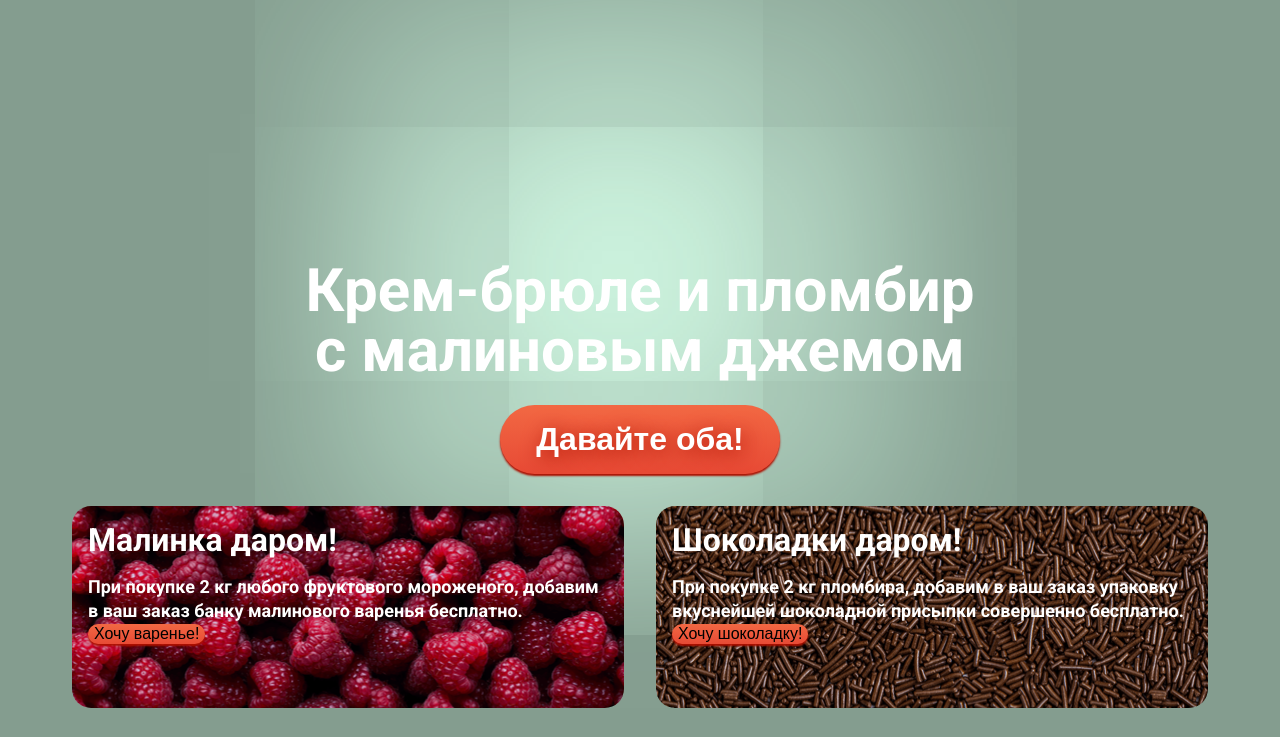
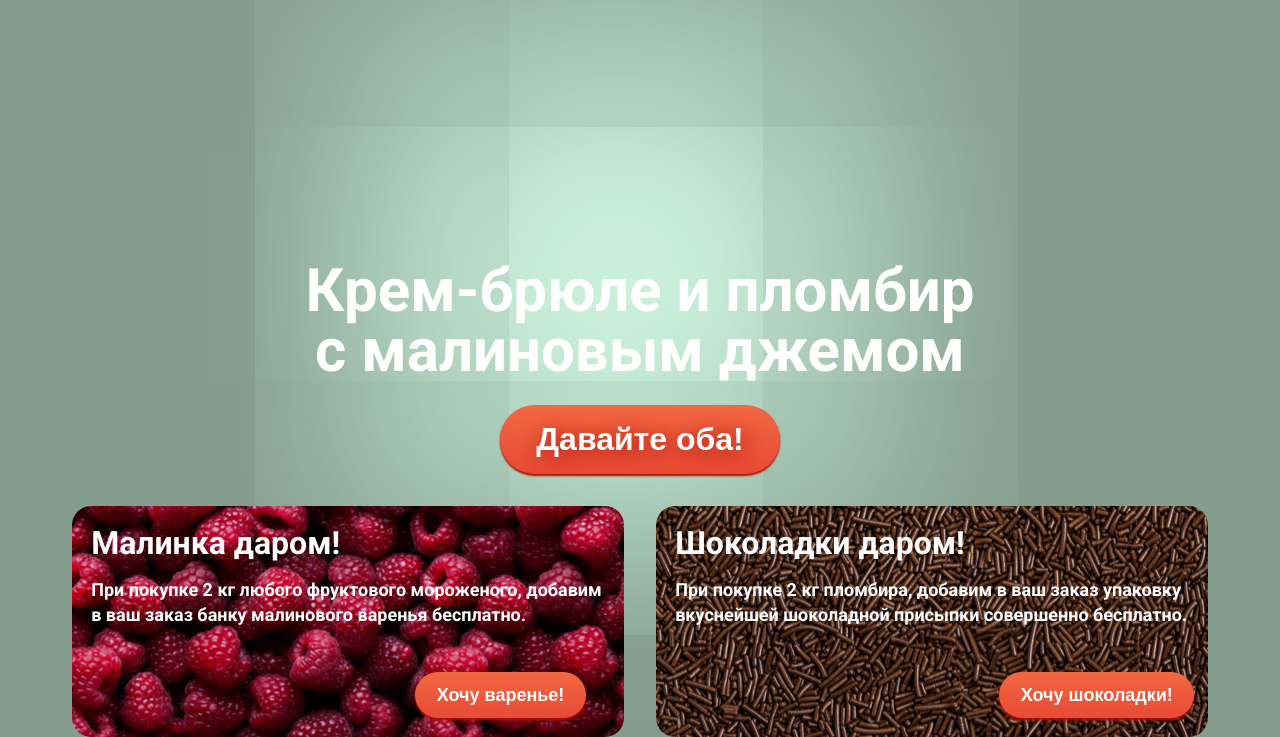
Before and after one commit to konopatova/gllacy, a plain HTML site: page index.html in a window 1280 px wide. Shown: the part 128-865 px from the top of the page. Before the commit the page ends 836 px from the top, so only its background shows below. Drawn offline with Linux system fonts and the light colour scheme.

Commit message:
изменила кнопки

```diff
--- a/css/style.css
+++ b/css/style.css
@@ -658,12 +658,15 @@ button {
 }
 
 .orange-button {
+  vertical-align: top;
+  color: #fff;
   border-radius: 10em;
   background-color: #e74a35;
   background-image: -moz-linear-gradient( 90deg, rgb(231,74,53) 0%, rgb(242,104,67) 100%);
   background-image: -webkit-linear-gradient( 90deg, rgb(231,74,53) 0%, rgb(242,104,67) 100%);
   background-image: -ms-linear-gradient( 90deg, rgb(231,74,53) 0%, rgb(242,104,67) 100%);
   box-shadow: 0 0.125em 0.125em 0 #ac1000;
+  font-weight: bold;
   border: none;
   z-index: 5;
 }
@@ -684,7 +687,7 @@ button {
 
 .rectangle {
   position: relative;
-  padding: 1em 1em 4em 1em;
+  padding: 1.2em 1.2em 4em 1.2em;
   width: 34.5em;
   border-radius: 1.2em;
   background-repeat: no-repeat;
@@ -694,6 +697,7 @@ button {
 
 .banner-group {
   justify-content: space-between;
+  position: relative;
   margin: -8em auto;
 }
 
@@ -706,11 +710,22 @@ button {
 .banner-1 {
   background-color: #ac1000;
   background-image: url(/img/banner-1.png);
+  background-position: center;
+
 }
 
 .banner-2 {
   background-color: #2b150b;
   background-image: url(/img/banner-2.png);
+  background-position: center;
+}
+
+.want {
+  position: relative;
+  top: 2.5em;
+  left: 18em;
+  padding: 0.7em 1.2em ;
+  font-size: 1.125em;
 }
 
 .best-seller {
--- a/index.html
+++ b/index.html
@@ -69,15 +69,15 @@
           <div class="banner-1 rectangle">
               <h2>Малинка даром!</h2>
               <p>При покупке 2 кг любого фруктового мороженого, добавим в ваш заказ банку малинового варенья бесплатно.</p>
-              <button class="orange-button">
+              <button class="want orange-button">
                     Хочу варенье!
                 </button>
             </div>
           <div class="banner-2 rectangle">
                 <h2>Шоколадки даром!</h2>
                 <p>При покупке 2 кг пломбира, добавим в ваш заказ упаковку вкуснейшей шоколадной присыпки совершенно бесплатно.</p>
-                <button class="orange-button">
-                        Хочу шоколадку!
+                <button class="want orange-button">
+                        Хочу шоколадки!
                     </button>
             </div>
        </div>
```
